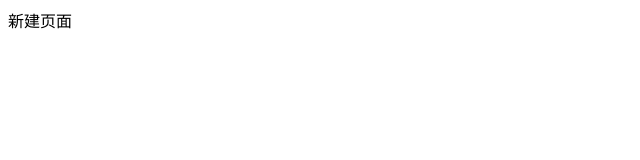
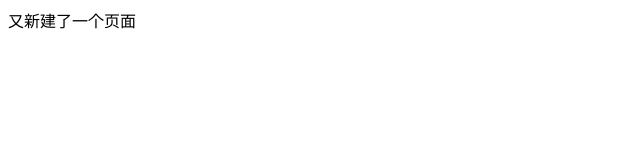
Before and after one commit to peikangwei/peikangwei.github.io, a plain HTML site: page index.html in a window 1280 px wide. Shown: the whole page, without its empty margins (0-640 px from the left). Drawn offline with Linux system fonts and the light colour scheme.

Commit message:
youxiugai

```diff
--- a/index.html
+++ b/index.html
@@ -5,6 +5,6 @@
 	<title>Document</title>
 </head>
 <body>
-	新建页面
+	又新建了一个页面
 </body>
 </html>
```
